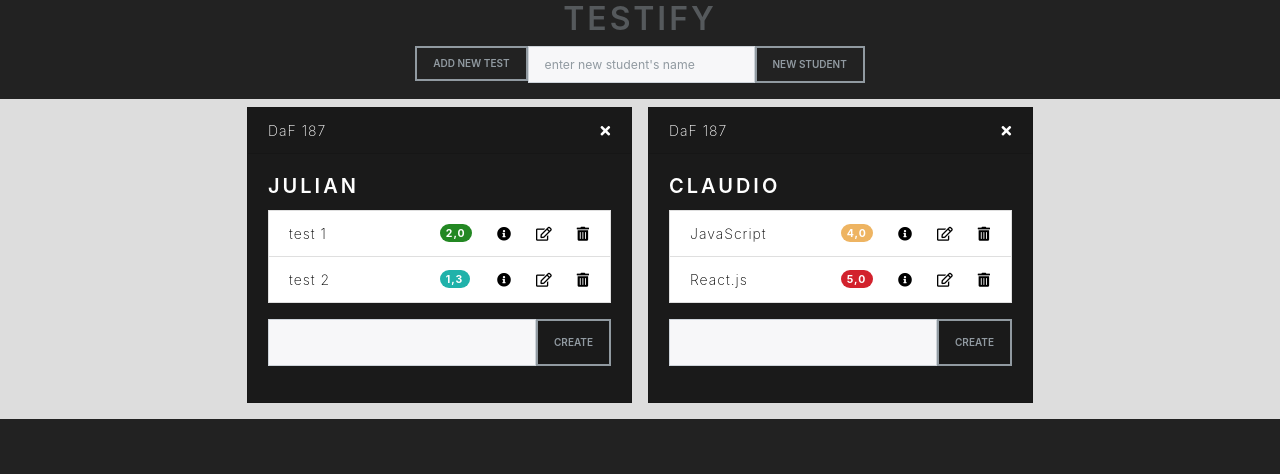
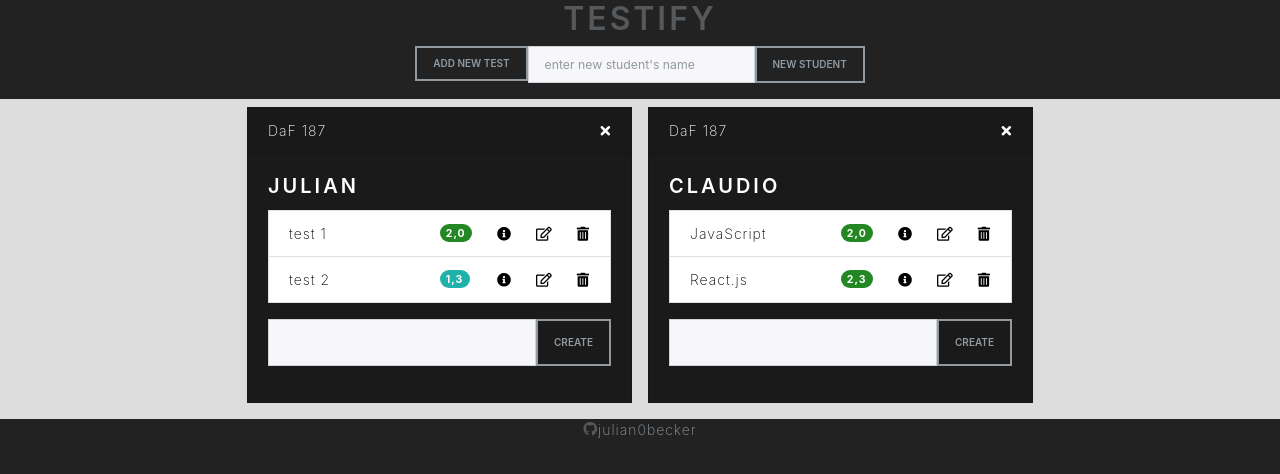
Before and after one commit to julian0becker/testscore, a React (Create React App) app: page / in a window 1280 px wide. Shown: the top 474 px of the page. Built offline with nearby package versions, Linux system fonts and the light colour scheme.

Commit message:
link to my github

```diff
--- a/src/App.css
+++ b/src/App.css
@@ -1,3 +1,10 @@
+a,
+a:hover,
+a:focus {
+  text-decoration: none;
+  color: #919aa1;
+}
+
 body {
   background-color: #222;
 }
--- a/src/App.js
+++ b/src/App.js
@@ -64,22 +64,22 @@ class App extends Component {
             testName: "JavaScript",
             maxPoints: 100,
             passMark: "50%",
-            reachedPoints: 50,
-            grade: 0.5,
-            gradeUniStyle: "4,0",
+            reachedPoints: 80,
+            grade: 0.8,
+            gradeUniStyle: "2,0",
             testId: uuid.v4(),
-            badgeStyle: "#EEB462",
+            badgeStyle: "#238823",
             isEditingPoints: null
           },
           {
             testName: "React.js",
             maxPoints: 100,
             passMark: "50%",
-            reachedPoints: 1,
-            grade: 0.01,
-            gradeUniStyle: "5,0",
+            reachedPoints: 79,
+            grade: 0.79,
+            gradeUniStyle: "2,3",
             testId: uuid.v4(),
-            badgeStyle: "#D2222D",
+            badgeStyle: "#238823",
             isEditingPoints: null
           }
         ],
@@ -465,7 +465,12 @@ class App extends Component {
           handleDeleteSingleTest={this.handleDeleteSingleTest}
           handleEditSingleScore={this.handleEditSingleScore}
         />
-
+        <div className="d-flex justify-content-center">
+          <i class="d-flex align-items-center fab fa-github" />
+          <a href="https://github.com/julian0becker" target="_blank" rel="noopener noreferrer">
+            julian0becker
+          </a>
+        </div>
         <EditModal
           students={this.state.students}
           isModalOn={this.state.isModalOn}
```
